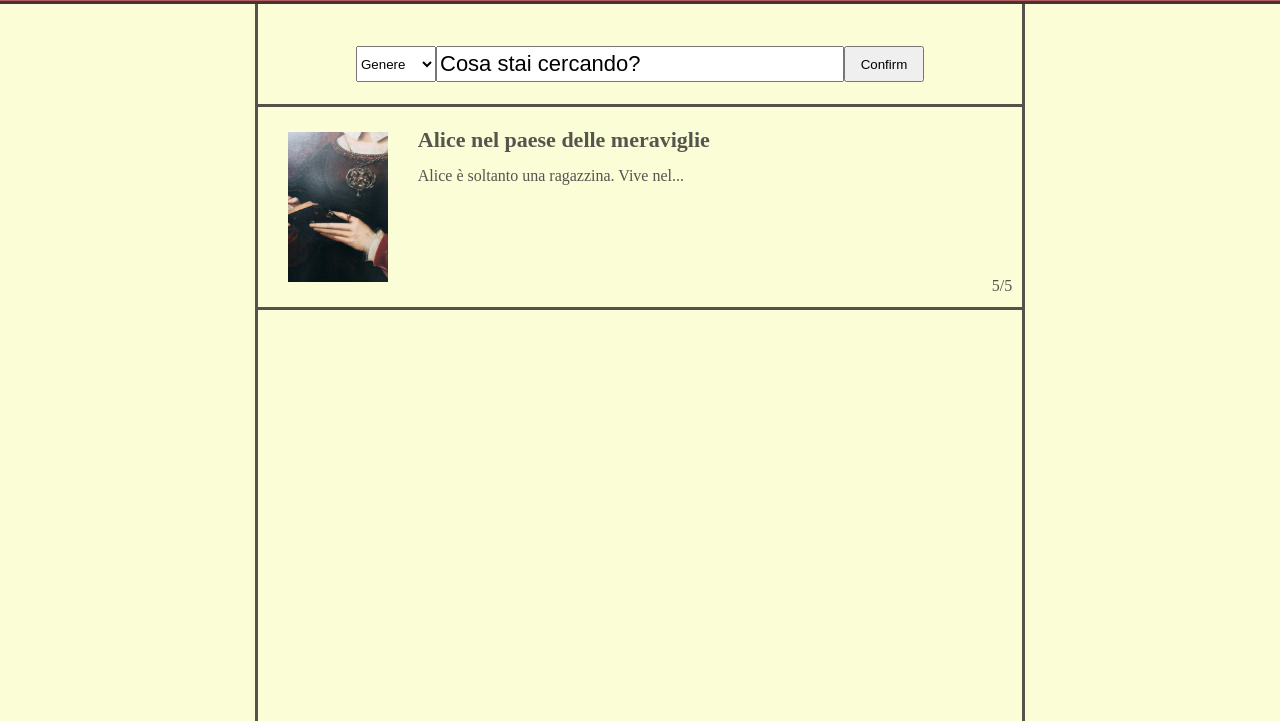
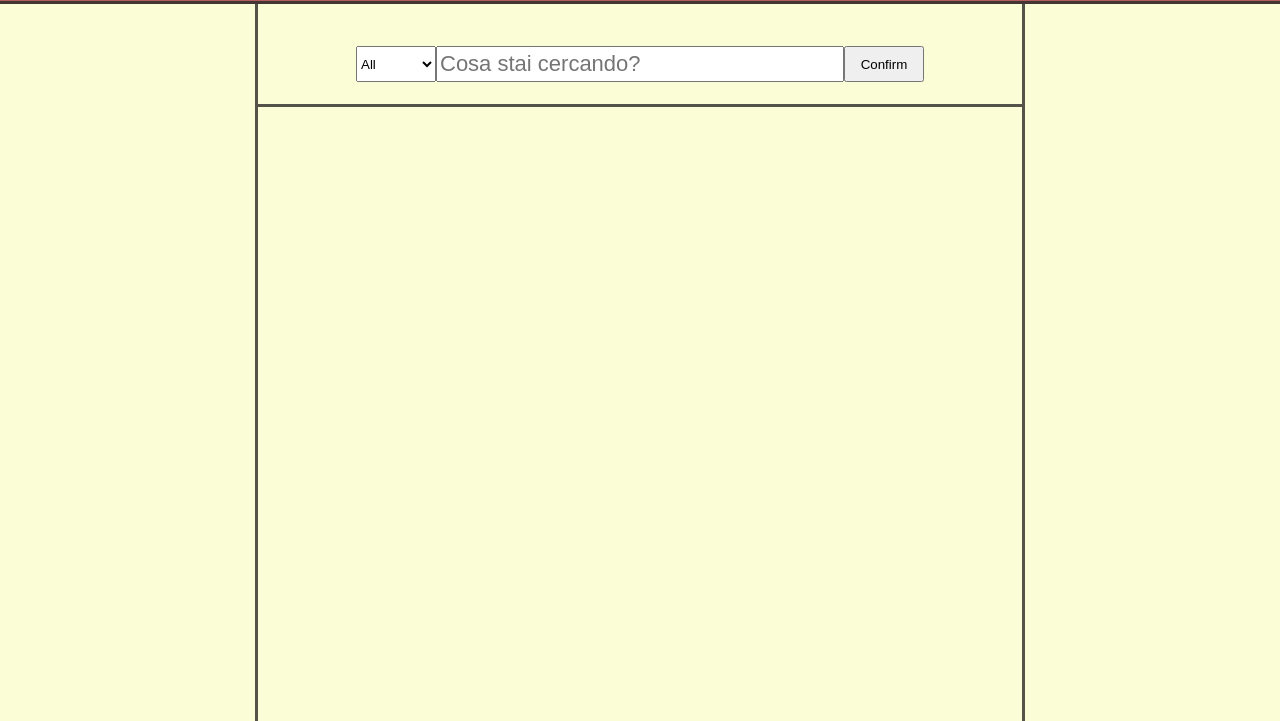
Before and after one commit to Anec95/che-sto-leggendo, a plain HTML site: page index.html in a window 1280 px wide. Shown: the part 79-800 px from the top of the page. Drawn offline with Linux system fonts and the light colour scheme.

Commit message:
new form without result

```diff
--- a/index.html
+++ b/index.html
@@ -9,7 +9,7 @@
 
             <link rel="stylesheet" href="https://cdnjs.cloudflare.com/ajax/libs/font-awesome/4.7.0/css/font-awesome.min.css">
             <link rel="stylesheet" href="./assets/css/index.css">
-            <script type="module" src="./assets/js/index.js" defer></script>
+            <script type="text/javascript" src="./assets/js/index.js" defer></script>
         </head>
 
         <body id="body">
@@ -32,24 +32,25 @@
             <main>
                 <div class="left container"></div>
                 <div class="middle container">
-                    <div class="research-div">
+                    <form class="research-div">
                         <select name="research-type" id="research-type">
-                            <option value="genere">Genere</option>
-                            <option value="autore">Autore</option>
-                            <option value="titolo">Titolo</option>
+                            <option value="all">All</option>
+                            <option value="subject">Subject</option>
+                            <option value="author">Author</option>
+                            <option value="title">Title</option>
                         </select>
-                        <input type="text" id="search-box" value="Cosa stai cercando?">
-                        <input type="button" class="confirm-research" value="Confirm">
-                    </div>
+                        <input  type="text" id="search-box" placeholder="Cosa stai cercando?">
+                        <input type="submit" class="confirm-research" value="Confirm">
+                    </form>
                     <div class="research-results">
-                        <div class="result-container">
+                        <!-- <div class="result-container">
                             <img class="result-img" src="./assets/images/IMG_20220808_191905_436.jpg">
                             <div class="result-info">
                                 <div class="title-result">Alice nel paese delle meraviglie</div>
                                 <div class="description-result">Alice è soltanto una ragazzina. Vive nel...</div>
                                 <div class="quotation">5/5</div>
                             </div>
-                        </div>
+                        </div> -->
                     </div>
                 </div>
                 <div class="right container"></div>
```
